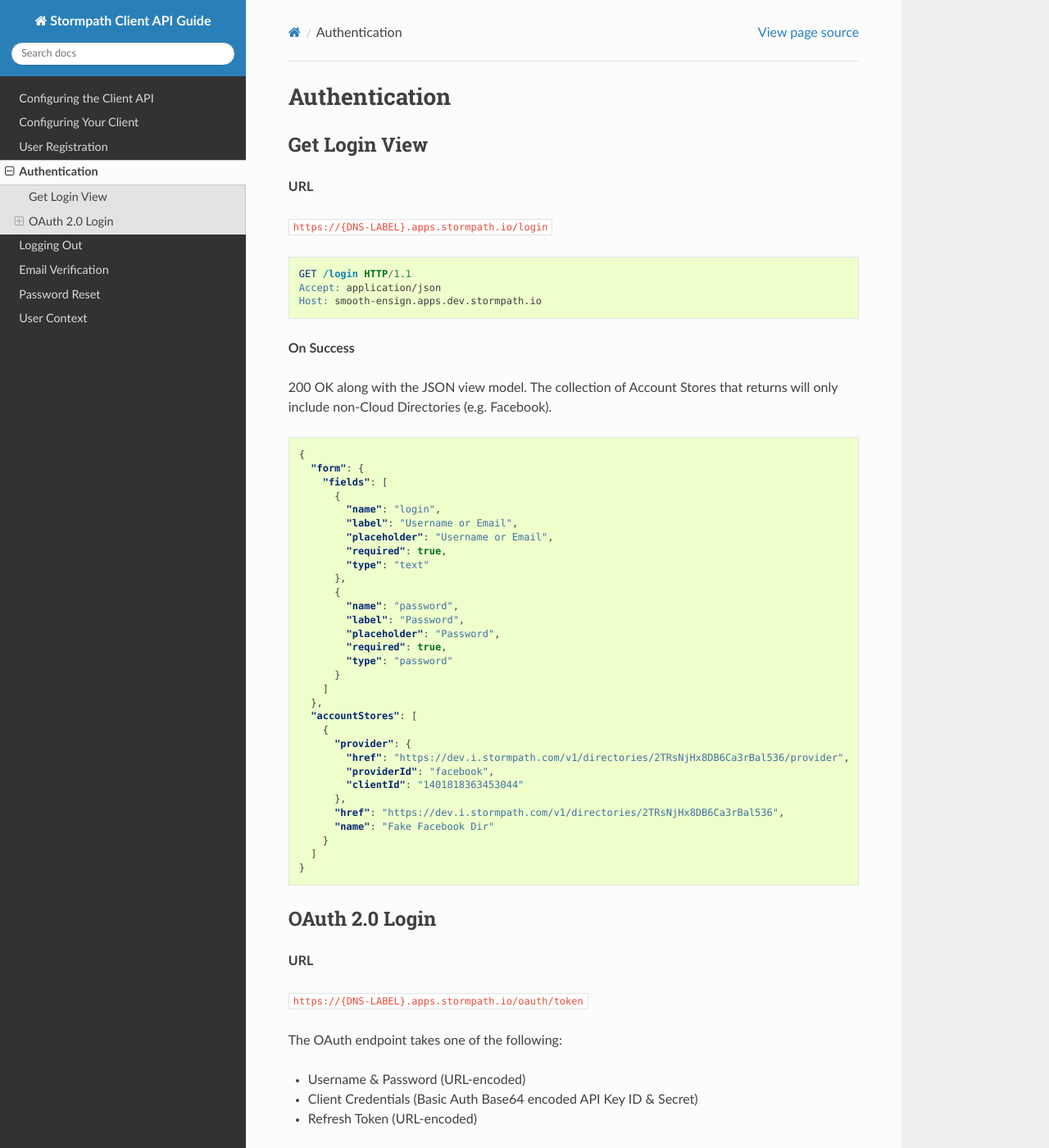
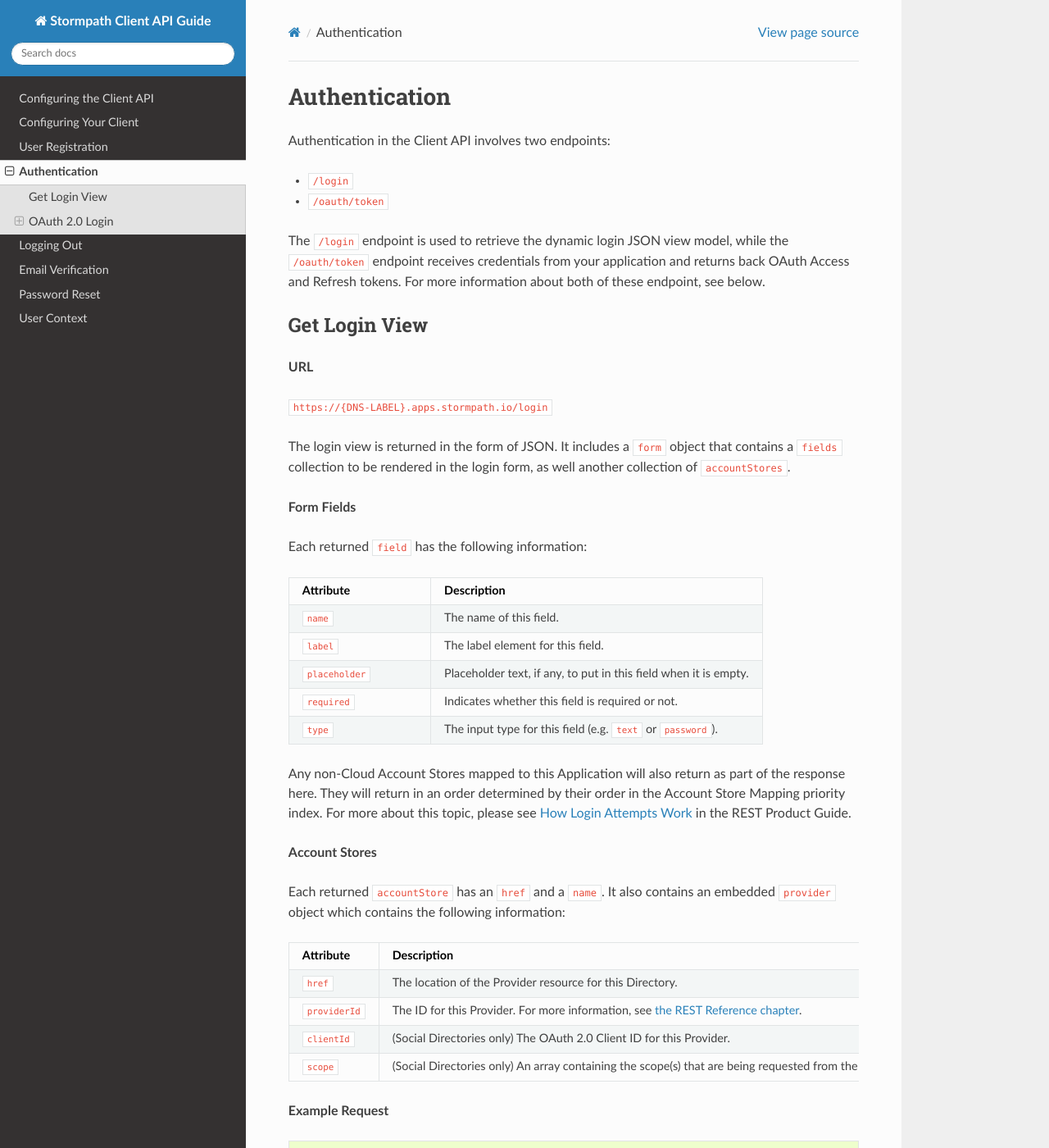
Before and after one commit to mj1618/stormpath-client-api-guide, a Sphinx documentation site: the page built from source/authentication.rst, in a window 1280 px wide and 1400 px high. Shown: the whole window at 82% size. Built offline with Sphinx 7.4.7 and the Read the Docs theme 2.0.0, drawn with Linux system fonts in a browser that asks for light colours; some of the changed text lies outside the part shown.

Commit message:
Completed Authentication chapter

```diff
--- a/source/authentication.rst
+++ b/source/authentication.rst
@@ -3,6 +3,15 @@
 **************
 Authentication
 **************
+
+Authentication in the Client API involves two endpoints:
+
+- ``/login``
+- ``/oauth/token``
+
+The ``/login`` endpoint is used to retrieve the dynamic login JSON view model, while the ``/oauth/token`` endpoint receives credentials from your application and returns back OAuth Access and Refresh tokens. For more information about both of these endpoint, see below.
+
+.. _get-login:
 
 Get Login View
 ^^^^^^^^^^^^^^
@@ -11,15 +20,70 @@
 
 ``https://{DNS-LABEL}.apps.stormpath.io/login``
 
+The login view is returned in the form of JSON. It includes a ``form`` object that contains a ``fields`` collection to be rendered in the login form, as well another collection of ``accountStores``.
+
+**Form Fields**
+
+Each returned ``field`` has the following information:
+
+.. list-table::
+  :widths: 30 70
+  :header-rows: 1
+
+  * - Attribute
+    - Description
+
+  * - ``name``
+    - The name of this field.
+
+  * - ``label``
+    - The label element for this field.
+
+  * - ``placeholder``
+    - Placeholder text, if any, to put in this field when it is empty.
+
+  * - ``required``
+    - Indicates whether this field is required or not.
+
+  * - ``type``
+    - The input type for this field (e.g. ``text`` or ``password``).
+
+Any non-Cloud Account Stores mapped to this Application will also return as part of the response here. They will return in an order determined by their order in the Account Store Mapping priority index. For more about this topic, please see `How Login Attempts Work <https://docs.stormpath.com/rest/product-guide/latest/auth_n.html#how-login-attempts-work-in-stormpath>`__ in the REST Product Guide.
+
+**Account Stores**
+
+Each returned ``accountStore`` has an ``href`` and a ``name``. It also contains an embedded ``provider`` object which contains the following information:
+
+.. list-table::
+  :widths: 30 70
+  :header-rows: 1
+
+  * - Attribute
+    - Description
+
+  * - ``href``
+    - The location of the Provider resource for this Directory.
+
+  * - ``providerId``
+    - The ID for this Provider. For more information, see `the REST Reference chapter <https://docs.stormpath.com/rest/product-guide/latest/reference.html#provider>`__.
+
+  * - ``clientId``
+    - (Social Directories only) The OAuth 2.0 Client ID for this Provider.
+
+  * - ``scope``
+    - (Social Directories only) An array containing the scope(s) that are being requested from the social provider.
+
+**Example Request**
+
 .. code-block:: http
 
   GET /login HTTP/1.1
   Accept: application/json
   Host: smooth-ensign.apps.dev.stormpath.io
 
-**On Success**
+**Success Response**
 
-200 OK along with the JSON view model. The collection of Account Stores that returns will only include non-Cloud Directories (e.g. Facebook).
+``200 OK`` along with the JSON view model.
 
 .. code-block:: json
 
@@ -55,6 +119,8 @@
     ]
   }
 
+.. _post-oauth-token:
+
 OAuth 2.0 Login
 ^^^^^^^^^^^^^^^
 
@@ -68,7 +134,7 @@
 - Client Credentials (Basic Auth Base64 encoded API Key ID & Secret)
 - Refresh Token (URL-encoded)
 
-And returns OAuth 2.0 Access and Refresh tokens.
+And returns OAuth 2.0 Access and Refresh tokens. Note that the names of the returned Access and Refresh tokens are configurable. For more information, see :ref:`configuration`.
 
 Password
 """"""""
@@ -97,7 +163,7 @@
 
 .. note::
 
-  The ``username`` can also be the ``email``
+  The ``username`` can also be the Account ``email``.
 
 Client Credentials
 """"""""""""""""""
--- a/source/logout.rst
+++ b/source/logout.rst
@@ -3,6 +3,8 @@
 ***********
 Logging Out
 ***********
+
+.. _post-oauth-revoke:
 
 OAuth 2.0 Logout
 ----------------
--- a/source/registration.rst
+++ b/source/registration.rst
@@ -4,7 +4,11 @@
 User Registration
 *****************
 
-Account Registration
+Get Registration View
+---------------------
+
+
+Create New Account
 --------------------
 
 **URL**
```
Also changed, not shown: source/index.rst (+5 -5 lines).
